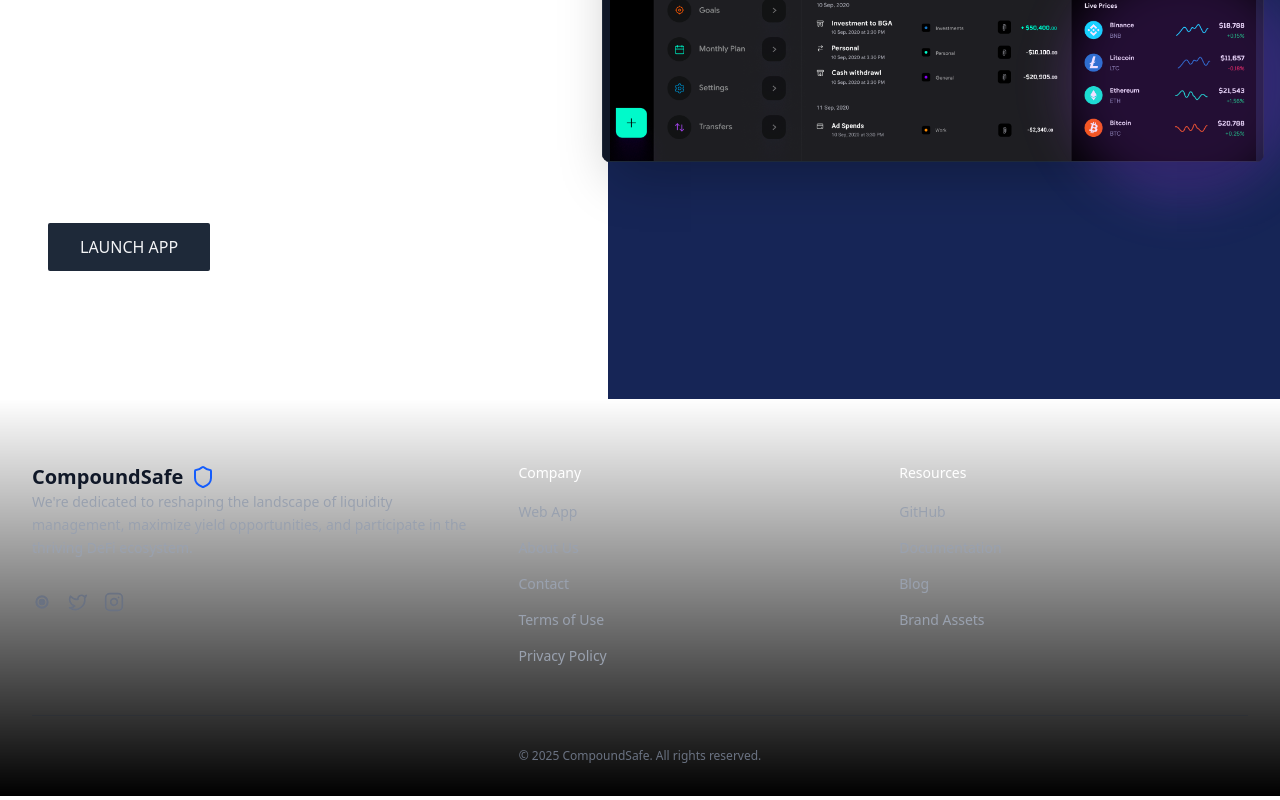
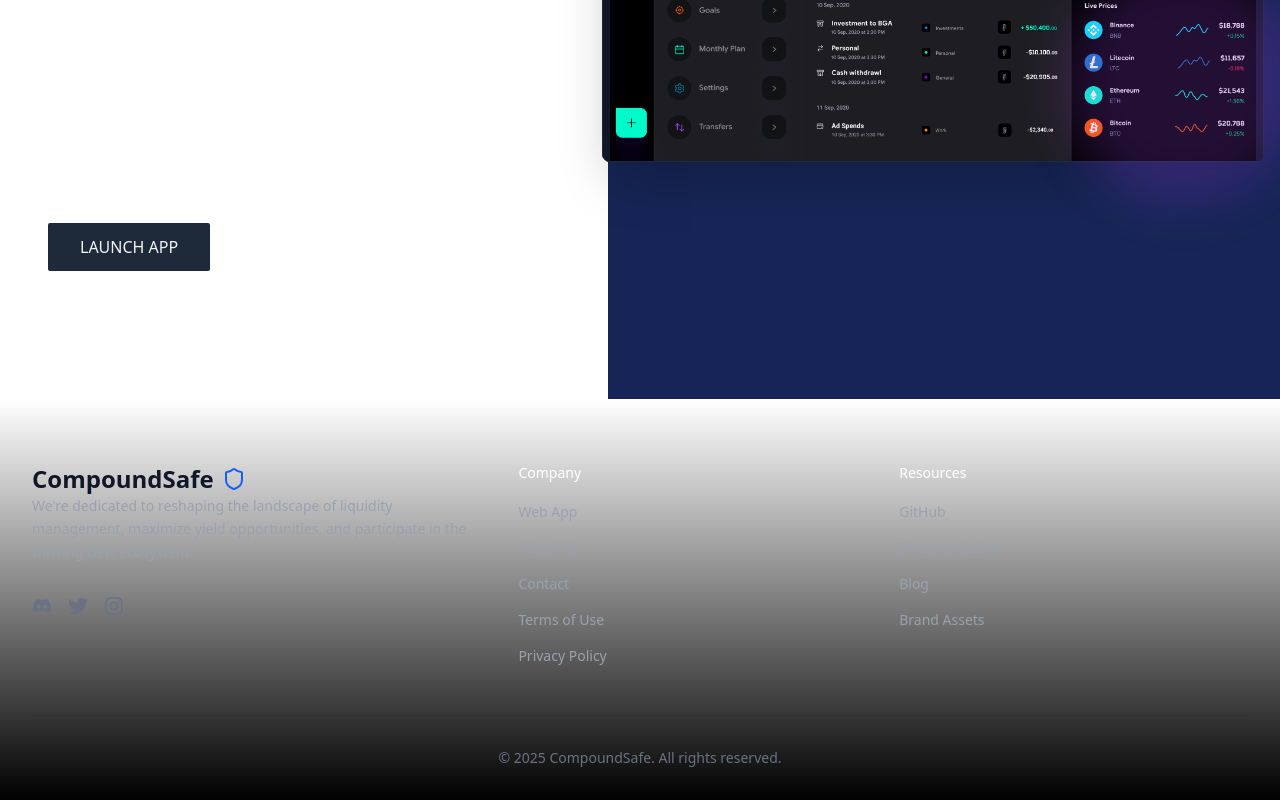
Before and after one commit to vector-10/compound-safe, a Next.js app: page / in a window 1280 px wide. Shown: the part 4994-5794 px from the top of the page. Built offline with nearby package versions, Linux system fonts and the light colour scheme.

Commit message:
chore: updates

```diff
--- a/components/Footer.tsx
+++ b/components/Footer.tsx
@@ -1,7 +1,9 @@
 "use client"
 import React from 'react';
 import Link from 'next/link';
-import { Github, Twitter, Instagram, Shield } from 'lucide-react';
+import { Shield } from 'lucide-react';
+import { FaInstagram, FaTwitter } from "react-icons/fa";
+import { FaDiscord } from "react-icons/fa6";
 
 const Footer = () => {
   return (
@@ -9,32 +11,30 @@
       <div className="absolute inset-0 bg-gradient-to-b from-gray-900/0 via-gray-00/90 to-black z-0"></div>
 
       <div className="max-w-7xl mx-auto px-4 sm:px-6 lg:px-8 relative z-10">
-        <div className="flex flex-col md:flex-row justify-between">
+        <div className="flex flex-col md:flex-row justify-around ">
           <div className="mb-10 md:mb-0 md:w-1/2 lg:w-2/5 pr-8">
 
           <div className="flex items-center space-x-1 lg:space-x-2">
-                        <span className="text-lg lg:text-xl font-semibold text-gray-900 dark:text-white">
+                        <span className="text-lg lg:text-2xl font-semibold text-gray-900 dark:text-white">
                             CompoundSafe
                         </span>
                         <Shield className="w-5 h-5 lg:w-6 lg:h-6 text-blue-600" />
                     </div>
 
-            <p className="text-sm leading-relaxed mb-8 text-gray-400">
+            <p className="text-sm lg:text-md leading-relaxed mb-8 text-gray-400">
               We're dedicated to reshaping the landscape of liquidity management, maximize yield opportunities, and participate in the thriving DeFi ecosystem.
             </p>
 
             <div className="flex space-x-4">
+            <a href="#" className="text-gray-500 hover:text-white transition-colors">
+                <FaDiscord size={20} />
+              </a>
+
               <a href="#" className="text-gray-500 hover:text-white transition-colors">
-                <svg xmlns="http://www.w3.org/2000/svg" width="20" height="20" fill="none" viewBox="0 0 24 24" stroke="currentColor" strokeWidth="2">
-                  <path d="M12 5.5a6.5 6.5 0 100 13 6.5 6.5 0 000-13zM19 12a7 7 0 11-14 0 7 7 0 0114 0z" />
-                  <path d="M9 12a3 3 0 106 0 3 3 0 00-6 0z" fill="currentColor" />
-                </svg>
+                <FaTwitter size={20} />
               </a>
               <a href="#" className="text-gray-500 hover:text-white transition-colors">
-                <Twitter size={20} />
-              </a>
-              <a href="#" className="text-gray-500 hover:text-white transition-colors">
-                <Instagram size={20} />
+              <FaInstagram size={20} />
               </a>
             </div>
           </div>
@@ -101,7 +101,7 @@
 
         {/* Copyright */}
         <div className="mt-12 pt-8 border-t border-gray-800/30">
-          <p className="text-gray-500 text-xs text-center">
+          <p className="text-gray-500 text-sm text-center">
             © {new Date().getFullYear()} CompoundSafe. All rights reserved.
           </p>
         </div>
--- a/package.json
+++ b/package.json
@@ -20,6 +20,7 @@
     "next-themes": "^0.4.6",
     "react": "^19.0.0",
     "react-dom": "^19.0.0",
+    "react-icons": "^5.5.0",
     "react-slick": "^0.30.3",
     "slick-carousel": "^1.8.1",
     "viem": "^2.31.7",
```
Also changed, not shown: 1 other file (tests, documents, lock files or other folders).
